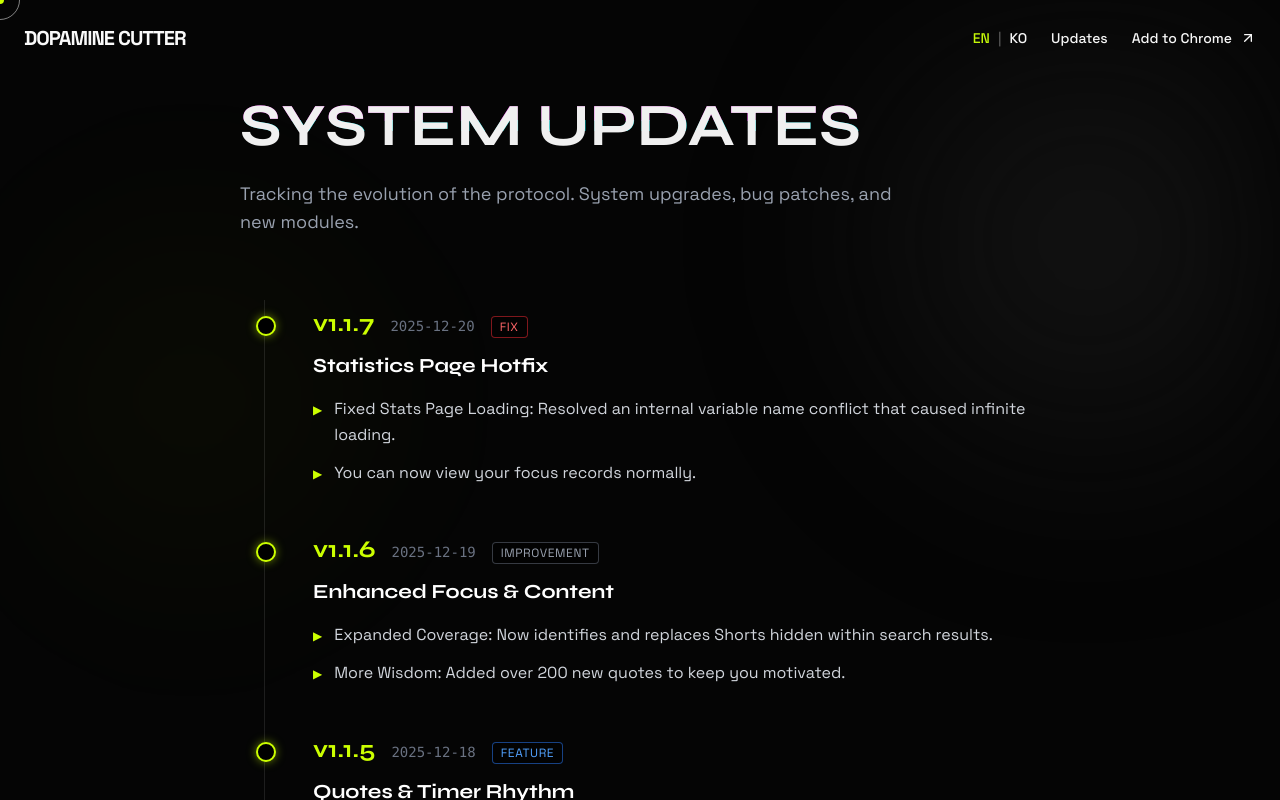
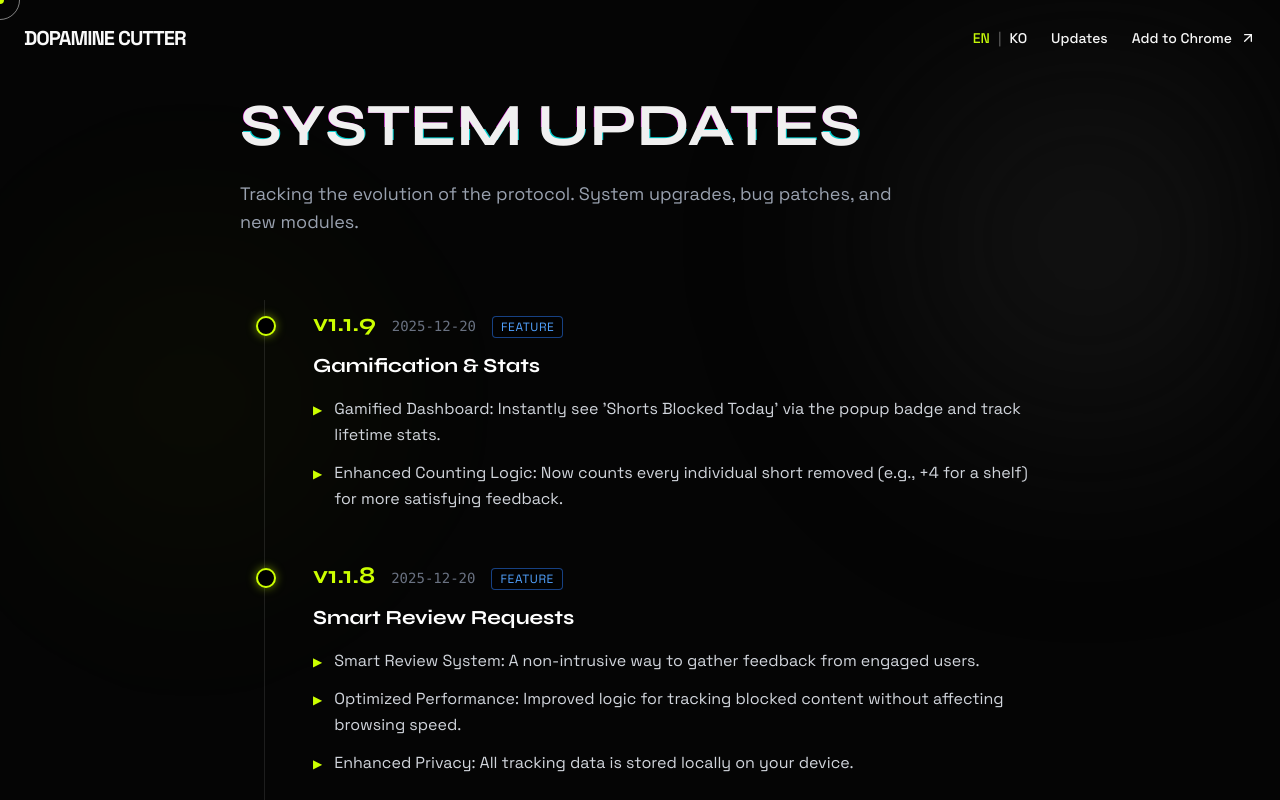
Before and after one commit to BearHumanS/dopamine_cutter_landing, a Next.js app: page /dopamine_cutter_landing/changelog in a window 1280 px wide. Shown: the top 800 px of the page. Built offline with nearby package versions, Linux system fonts and the light colour scheme.

Commit message:
chore: update changelog

```diff
--- a/src/data/changelog.ts
+++ b/src/data/changelog.ts
@@ -13,6 +13,46 @@ export interface ChangelogEntry {
 }
 
 export const changelogData: ChangelogEntry[] = [
+    {
+        version: "v1.1.9",
+        date: "2025-12-20",
+        title: {
+            en: "Gamification & Stats",
+            ko: "게이미피케이션 & 통계"
+        },
+        description: {
+            en: [
+                "Gamified Dashboard: Instantly see 'Shorts Blocked Today' via the popup badge and track lifetime stats.",
+                "Enhanced Counting Logic: Now counts every individual short removed (e.g., +4 for a shelf) for more satisfying feedback."
+            ],
+            ko: [
+                "차단 대시보드: 팝업 배지로 '오늘 방어한 숏츠'를 확인하고, 통계 메뉴에서 누적 차단 횟수를 볼 수 있습니다.",
+                "강력해진 카운팅: 단순 횟수가 아닌 실제 제거된 쇼츠 영상 개수를 모두 카운트하여 차단하는 맛을 더했습니다."
+            ]
+        },
+        type: "feature"
+    },
+    {
+        version: "v1.1.8",
+        date: "2025-12-20",
+        title: {
+            en: "Smart Review Requests",
+            ko: "스마트 리뷰 요청 시스템"
+        },
+        description: {
+            en: [
+                "Smart Review System: A non-intrusive way to gather feedback from engaged users.",
+                "Optimized Performance: Improved logic for tracking blocked content without affecting browsing speed.",
+                "Enhanced Privacy: All tracking data is stored locally on your device."
+            ],
+            ko: [
+                "스마트 리뷰 시스템: 참여도가 높은 사용자에게만 방해되지 않는 방식으로 피드백을 요청합니다.",
+                "성능 최적화: 브라우징 속도에 영향을 주지 않도록 차단 로직을 개선했습니다.",
+                "프라이버시 강화: 모든 데이터는 사용자 기기에만 로컬로 저장됩니다."
+            ]
+        },
+        type: "feature"
+    },
     {
         version: "v1.1.7",
         date: "2025-12-20",
```
